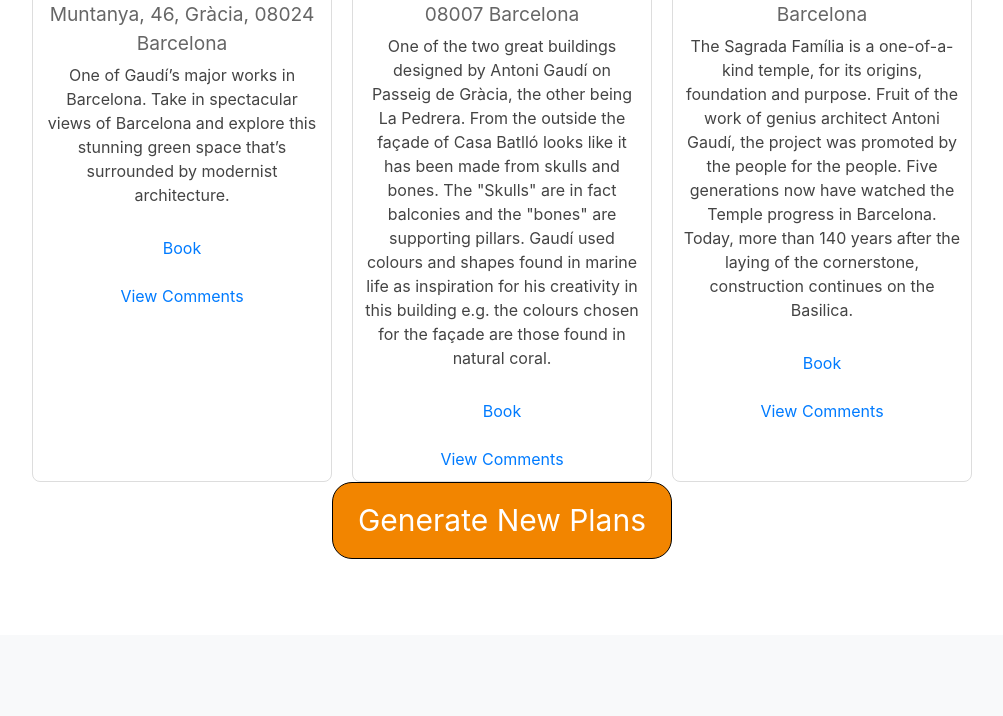
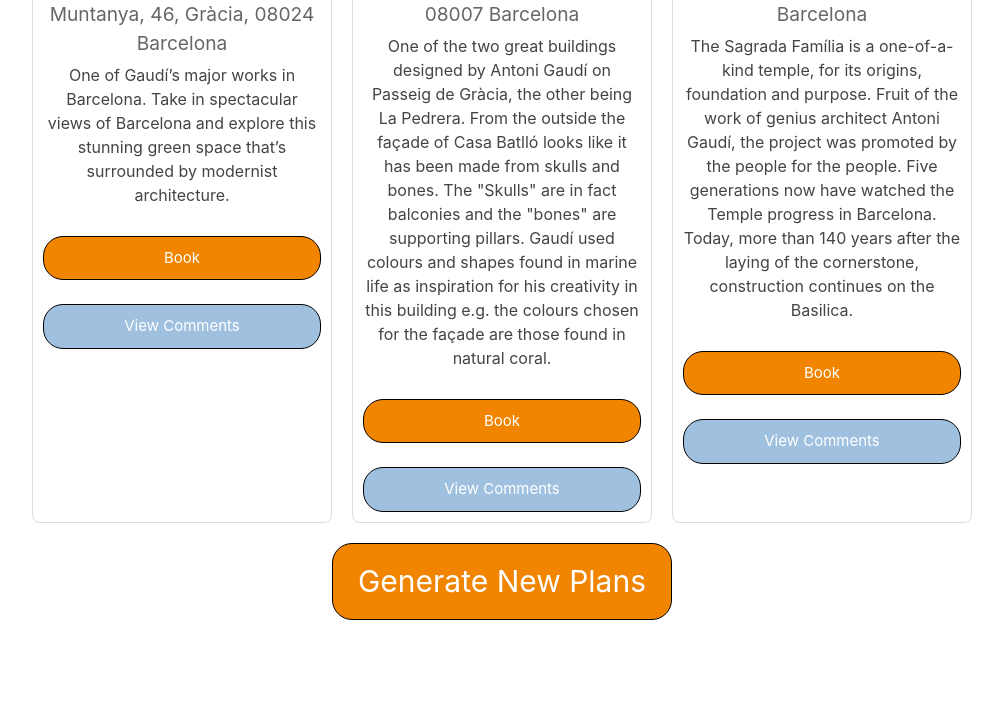
Before and after one commit to Juandavidc08/streetseekerapp, a Django app: page /search/ in a window 1280 px wide. Shown: the part 399-1115 px from the top of the page, without its empty margins (138-1141 px from the left). Before the commit the page ends 958 px from the top, so only its background shows below. Run offline with Django 4.2, Linux system fonts and the light colour scheme; data comes from the database, SQL or seed files in the repository; parts of the project's set-up code (start-up, migrations or seed data) failed here and were passed over; some libraries are stand-ins or nearby versions.

Commit message:
Add style to btns

```diff
--- a/static/css/styles.css
+++ b/static/css/styles.css
@@ -115,6 +115,50 @@
     margin: 5px 0; /* Reduce margin to lessen spacing */
 }
 
+.btn-custom-one{
+    background-color: #f28500;
+    color: #ffffff; /* White text color */
+    border: 1px solid #000; /* Remove default border */
+    border-radius: 20px;
+    padding: 10px 10px; /* Adjust padding to control the size */
+    font-size: 15px; /* Adjust font size */
+    text-align: center; /* Center text */
+    display: inline-block; /* Align with text */
+    transition: background-color 0.3s, transform 0.3s; /* Smooth transition for hover effects */
+    text-decoration: none;
+}
+
+.btn-custom-one:hover {
+    background-color: #cc0000; /* Darker red on hover */
+    transform: scale(1.1); /* Slightly enlarge on hover */
+    text-decoration: none;
+    color: #ffffff;
+}
+
+.btn-custom-two{
+    background-color: #9fc0de;
+    color: #ffffff; /* White text color */
+    border: 1px solid #000; /* Remove default border */
+    border-radius: 20px;
+    padding: 10px 10px; /* Adjust padding to control the size */
+    font-size: 15px; /* Adjust font size */
+    text-align: center; /* Center text */
+    display: inline-block; /* Align with text */
+    transition: background-color 0.3s, transform 0.3s; /* Smooth transition for hover effects */
+    text-decoration: none;
+}
+
+.btn-custom-two:hover {
+    background-color: #378648;
+    transform: scale(1.1); /* Slightly enlarge on hover */
+    text-decoration: none;
+    color: #ffffff;
+}
+
+.btn-search {
+    margin: 20px;
+}
+
 /* Make images fit well on different screen sizes */
 @media (max-width: 768px) {
     .image-container {
--- a/streetseeker/templates/search.html
+++ b/streetseeker/templates/search.html
@@ -23,14 +23,14 @@
         <p class="place-location">{{ place.location }}</p>
         <p class="place-description">{{ place.description }}</p>
     </div>
-            <br><a href="{% url 'book_place' place.id %}">Book</a>
-            <br><a href="{% url 'view_comments' place.id %}">View Comments</a>
+            <br><a href="{% url 'book_place' place.id %}" class="btn-custom-one">Book</a>
+            <br><a href="{% url 'view_comments' place.id %}" class="btn-custom-two">View Comments</a>
         </li>
         {% endfor %}
     </ul>
     <form method="GET" action="{% url 'search' %}">
         {% csrf_token %}
-        <button type="submit" class="btn-custom">Generate New Plans</button>
+        <button type="submit" class="btn-custom btn-search">Generate New Plans</button>
     </form>
 </div>
 <br>
```
